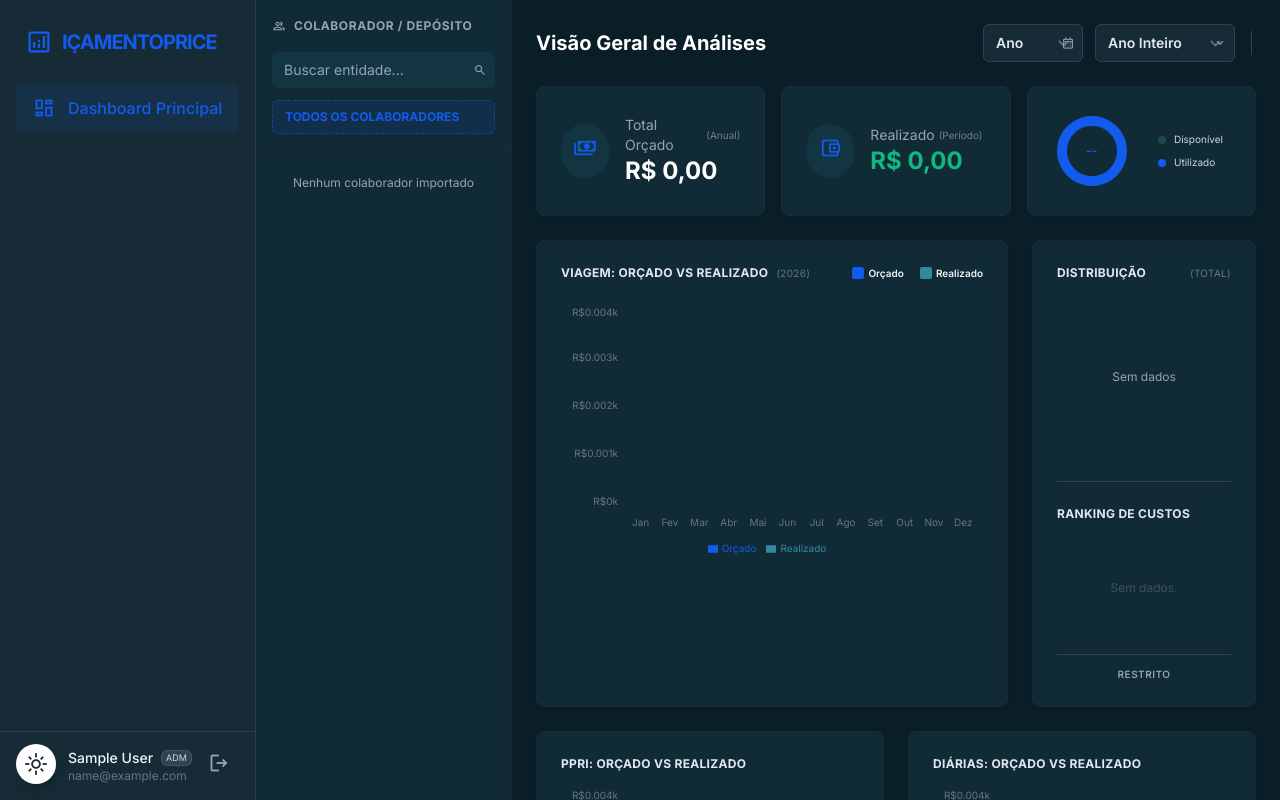
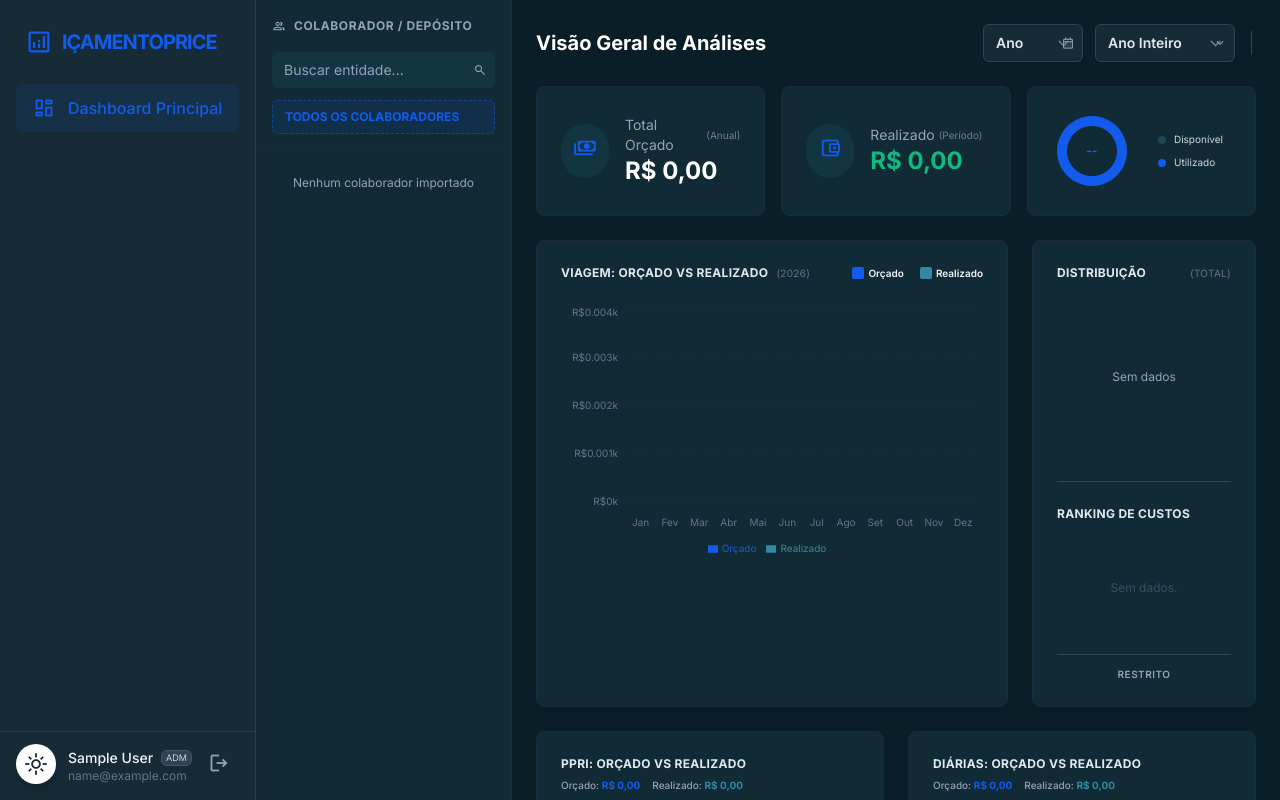
Before and after one commit to DanielSam13/Custo-Operacional-I-amento, a React (Vite) app: page /#/ in a window 1280 px wide. Built offline with nearby package versions, Linux system fonts and the light colour scheme; sample sign-in values are in the browser's storage.

Commit message:
feat: Display sub-chart totals and format currency
Calculate and display the total budget and actual values for the PPRI and Diárias sub-charts.
Introduce a utility function to consistently format currency values for better readability across the dashboard.

```diff
--- a/pages/DashboardPage.tsx
+++ b/pages/DashboardPage.tsx
@@ -196,6 +196,23 @@ const DashboardPage: React.FC = () => {
         // Filter out zero values to avoid empty segments
         return data.filter(d => d.value > 0);
     }, [kpiExpenses]);
+
+    // --- Sub-Chart Totals ---
+    const ppriTotals = useMemo(() => {
+        return ppriChartData.reduce((acc, curr) => ({
+            budget: acc.budget + (curr.Budget || 0),
+            actual: acc.actual + (curr.Actual || 0)
+        }), { budget: 0, actual: 0 });
+    }, [ppriChartData]);
+
+    const diariasTotals = useMemo(() => {
+        return diariasChartData.reduce((acc, curr) => ({
+            budget: acc.budget + (curr.Budget || 0),
+            actual: acc.actual + (curr.Actual || 0)
+        }), { budget: 0, actual: 0 });
+    }, [diariasChartData]);
+
+    const formatMoney = (val: number) => new Intl.NumberFormat('pt-BR', { style: 'currency', currency: 'BRL' }).format(val);
 
     // Modal Handlers
     const openBudgetModal = () => {
@@ -474,7 +491,7 @@ const DashboardPage: React.FC = () => {
                             <div className="text-sm text-slate-500 dark:text-slate-400 flex items-center gap-1">
                                 Total Orçado <span className="text-[10px] opacity-70">({selectedMonth ? months[parseInt(selectedMonth)] : 'Anual'})</span>
                             </div>
-                            <div className="text-2xl font-bold dark:text-white">{new Intl.NumberFormat('pt-BR', { style: 'currency', currency: 'BRL' }).format(totalBudget)}</div>
+                            <div className="text-2xl font-bold dark:text-white">{formatMoney(totalBudget)}</div>
                         </div>
                     </div>
                     <div className="bg-white dark:bg-card-dark p-6 rounded-lg shadow-sm border border-slate-200 dark:border-slate-800 flex items-center gap-4 hover:border-primary/50 transition-colors">
@@ -483,7 +500,7 @@ const DashboardPage: React.FC = () => {
                             <div className="text-sm text-slate-500 dark:text-slate-400 flex items-center gap-1">
                                 Realizado <span className="text-[10px] opacity-70">({selectedMonth ? months[parseInt(selectedMonth)] : 'Período'})</span>
                             </div>
-                            <div className="text-2xl font-bold text-emerald-500">{new Intl.NumberFormat('pt-BR', { style: 'currency', currency: 'BRL' }).format(totalActual)}</div>
+                            <div className="text-2xl font-bold text-emerald-500">{formatMoney(totalActual)}</div>
                         </div>
                     </div>
                     <div className="bg-white dark:bg-card-dark p-4 rounded-lg shadow-sm border border-slate-200 dark:border-slate-800 flex items-center justify-between relative overflow-hidden">
@@ -577,7 +594,7 @@ const DashboardPage: React.FC = () => {
                                             <div className="flex-1">
                                                 <div className="flex justify-between text-[11px] mb-1">
                                                     <span className="font-semibold truncate max-w-[100px] uppercase dark:text-slate-300" title={type}>{type}</span>
-                                                    <span className="font-mono dark:text-slate-300">{new Intl.NumberFormat('pt-BR', { style: 'currency', currency: 'BRL' }).format(value)}</span>
+                                                    <span className="font-mono dark:text-slate-300">{formatMoney(value)}</span>
                                                 </div>
                                                 <div className="w-full bg-slate-100 dark:bg-slate-700 h-1 rounded-full overflow-hidden"><div className="h-full bg-primary rounded-full" style={{ width: `${(value / costRanking[0][1]) * 100}%` }}></div></div>
                                             </div>
@@ -598,8 +615,18 @@ const DashboardPage: React.FC = () => {
 
                 <div className="grid grid-cols-1 lg:grid-cols-2 gap-6 pb-6">
                     <div className="bg-white dark:bg-card-dark p-6 rounded-lg shadow-sm border border-slate-200 dark:border-slate-800 flex flex-col min-h-[300px]">
-                        <div className="flex justify-between items-center mb-4">
-                            <h3 className="text-xs font-bold uppercase tracking-wide text-slate-700 dark:text-slate-200">PPRI: ORÇADO VS REALIZADO</h3>
+                        <div className="flex justify-between items-start mb-4">
+                            <div>
+                                <h3 className="text-xs font-bold uppercase tracking-wide text-slate-700 dark:text-slate-200">PPRI: ORÇADO VS REALIZADO</h3>
+                                <div className="flex gap-3 mt-1.5">
+                                    <span className="text-[10px] font-medium text-slate-500 dark:text-slate-400">
+                                        Orçado: <span className="text-primary font-bold">{formatMoney(ppriTotals.budget)}</span>
+                                    </span>
+                                    <span className="text-[10px] font-medium text-slate-500 dark:text-slate-400">
+                                        Realizado: <span className="text-chart-blue font-bold">{formatMoney(ppriTotals.actual)}</span>
+                                    </span>
+                                </div>
+                            </div>
                             {hasPermission('manage_budget') && (
                                 <button onClick={() => { setActiveBudgetTab('PPRI'); openBudgetModal(); }} className="text-[10px] text-primary hover:underline font-bold flex items-center gap-1">
                                     <span className="material-symbols-outlined text-sm">edit</span> Editar Metas/Dados
@@ -612,8 +639,18 @@ const DashboardPage: React.FC = () => {
                     </div>
 
                     <div className="bg-white dark:bg-card-dark p-6 rounded-lg shadow-sm border border-slate-200 dark:border-slate-800 flex flex-col min-h-[300px]">
-                        <div className="flex justify-between items-center mb-4">
-                            <h3 className="text-xs font-bold uppercase tracking-wide text-slate-700 dark:text-slate-200">Diárias: Orçado vs Realizado</h3>
+                        <div className="flex justify-between items-start mb-4">
+                            <div>
+                                <h3 className="text-xs font-bold uppercase tracking-wide text-slate-700 dark:text-slate-200">DIÁRIAS: ORÇADO VS REALIZADO</h3>
+                                <div className="flex gap-3 mt-1.5">
+                                    <span className="text-[10px] font-medium text-slate-500 dark:text-slate-400">
+                                        Orçado: <span className="text-primary font-bold">{formatMoney(diariasTotals.budget)}</span>
+                                    </span>
+                                    <span className="text-[10px] font-medium text-slate-500 dark:text-slate-400">
+                                        Realizado: <span className="text-chart-blue font-bold">{formatMoney(diariasTotals.actual)}</span>
+                                    </span>
+                                </div>
+                            </div>
                              {hasPermission('manage_budget') && (
                                 <button onClick={() => { setActiveBudgetTab('Diárias'); openBudgetModal(); }} className="text-[10px] text-primary hover:underline font-bold flex items-center gap-1">
                                     <span className="material-symbols-outlined text-sm">edit</span> Editar Metas/Dados
```
